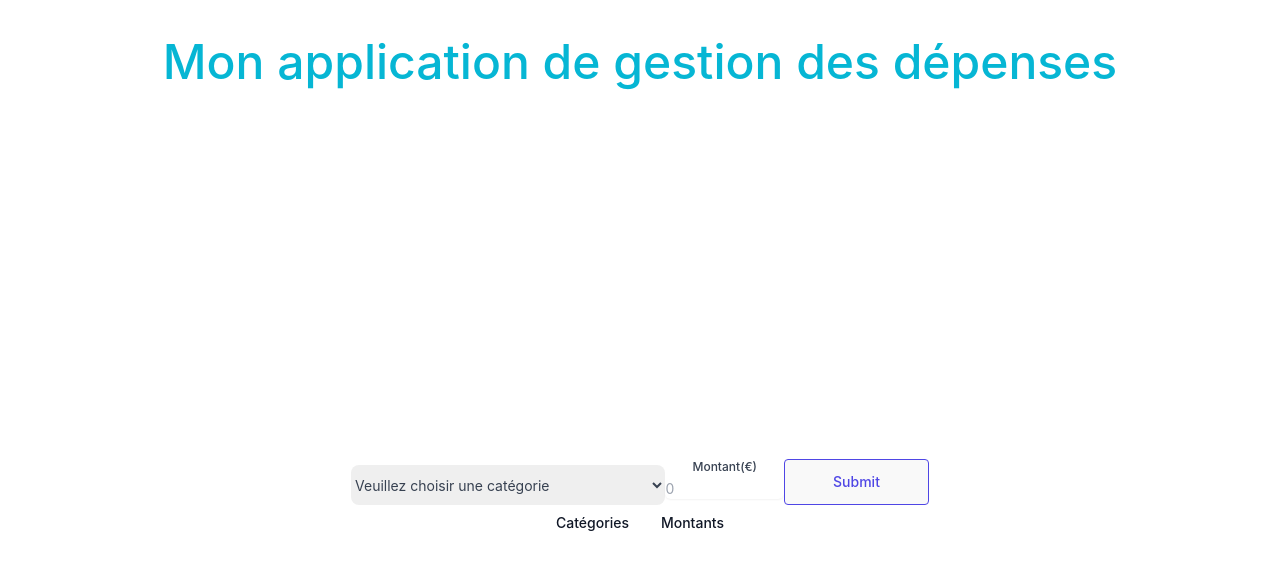
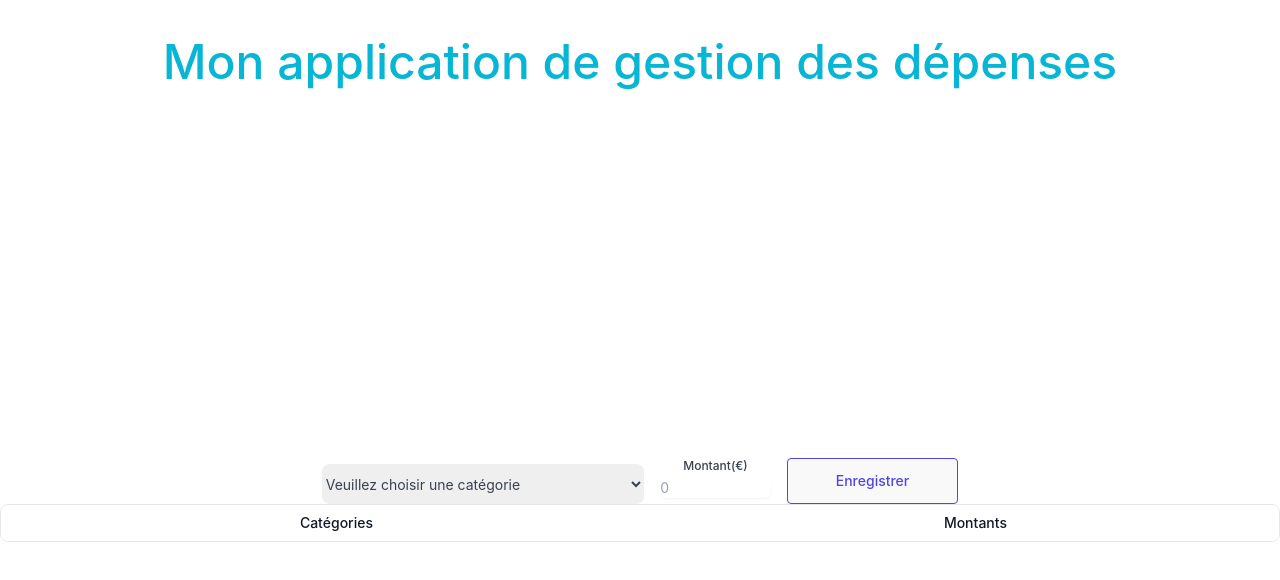
Before and after one commit to thibauttaglialatela/expense-management-app, a React (Vite) app: page / in a window 1280 px wide. Shown: the top 580 px of the page. Built offline with nearby package versions, Linux system fonts and the light colour scheme.

Commit message:
📦 NEW: afficher la liste des dépenses

```diff
--- a/src/App.jsx
+++ b/src/App.jsx
@@ -40,7 +40,10 @@ function App() {
       </h1>
       <div className="flex justify-center items-center h-screen flex-col">
         <ExpenseForm onSubmit={handleAddExpense}/>
+        <div className="w-screen">
         <ExpensesList categoryList={state.categoryList} />
+        </div>
+
       </div>
     </>
   );
--- a/src/components/ExpenseForm.jsx
+++ b/src/components/ExpenseForm.jsx
@@ -15,7 +15,7 @@ const ExpenseForm = ({ onSubmit }) => {
   };
 
   return (
-    <div className="flex justify-between">
+    <div className="flex justify-between gap-4">
       <SelectCategory onSelectCategory={setSelectedCategory} />
       <AddExpense onSelectAmount={setAmount} />
       <button
@@ -24,7 +24,7 @@ const ExpenseForm = ({ onSubmit }) => {
         focus:outline-none focus:ring active:bg-indigo-500"
         onClick={handleAddExpense}
       >
-        Submit
+        Enregistrer
       </button>
     </div>
   );
--- a/src/components/ExpensesList.jsx
+++ b/src/components/ExpensesList.jsx
@@ -1,8 +1,7 @@
 const ExpensesList = ({ categoryList }) => {
-  console.log("categoryList: ", categoryList);
   return (
-    <div className="overflow-x-auto">
-      <table className="min-w-full divide-y-2 divide-gray-200 bg-white text-sm">
+    <div className="overflow-x-auto rounded-lg border border-gray-200">
+      <table className="w-full divide-y-2 divide-gray-200 bg-white text-sm">
         <thead className="ltr:text-left rtl:text-right">
           <tr>
             <th className="whitespace-nowrap px-4 py-2 font-medium text-gray-900">
```
